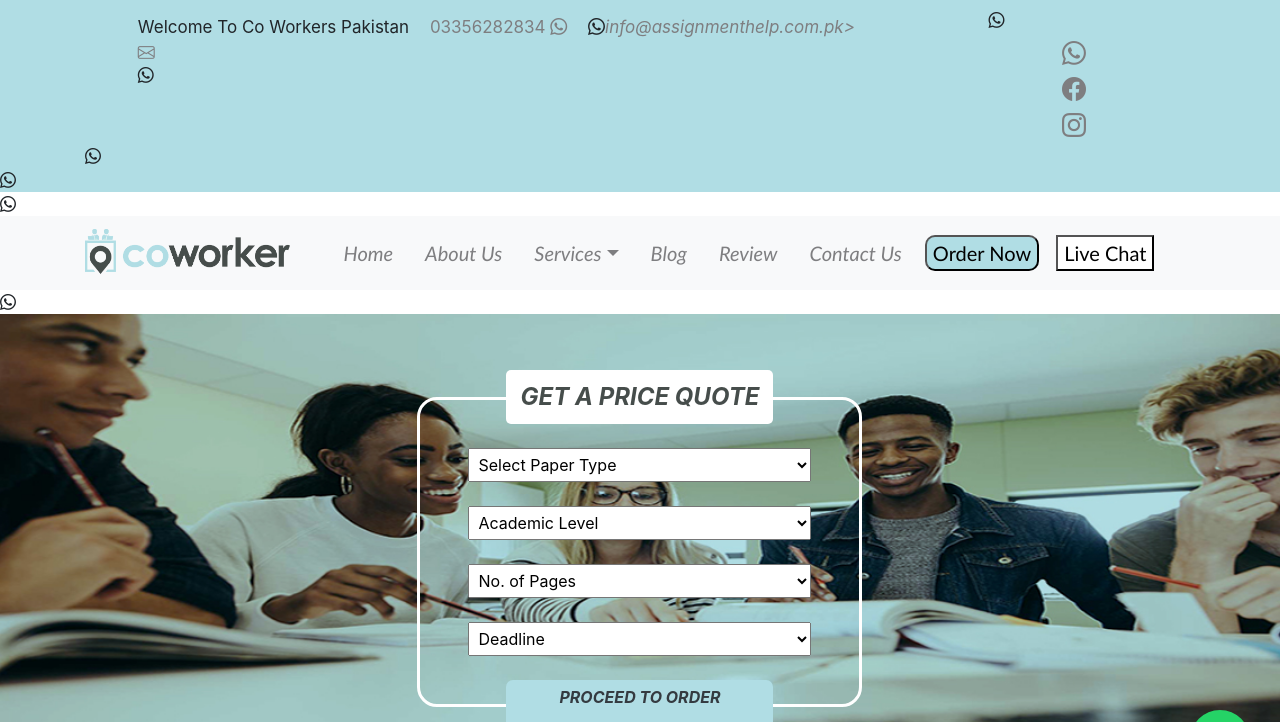
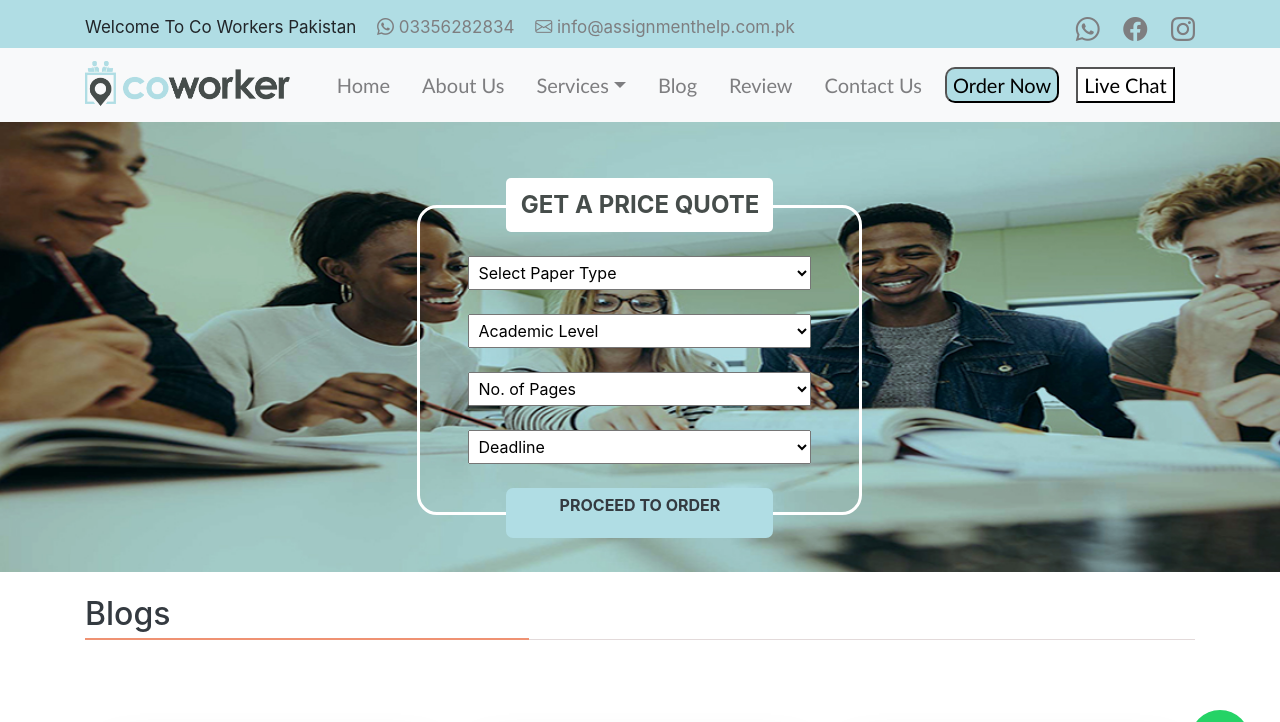
Before and after one commit to afzalabdullah/Co_Workers, a plain HTML site: page index.html in a window 1280 px wide. Shown: the top 722 px of the page. Drawn offline with nearby package versions, Linux system fonts and the light colour scheme.

Commit message:
rechange

```diff
--- a/index.html
+++ b/index.html
@@ -22,8 +22,8 @@
                 <div class="row pt-2">
                         <div class="col-12 col-sm-12 col-md-8 col-lg-8" id="we">
                             <p class="top-text">Welcome To Co Workers Pakistan
-                                <a href="#" class="text-decoration-none text-dark px-3" id="wh">03356282834&nbsp<i class="bi bi-whatsapp"></i</a>
-                                <a href="#" class="text-decoration-none text-dark" id="em">info@assignmenthelp.com.pk>&nbsp<i class="bi bi-envelope"></i></a>
+                                <a href="#" class="text-decoration-none text-dark px-3" id="wh"><i class="bi bi-whatsapp"></i>&nbsp03356282834</a>
+                                <a href="#" class="text-decoration-none text-dark" id="em"><i class="bi bi-envelope"></i>&nbspinfo@assignmenthelp.com.pk</a>
                             </p>
                         </div>
                         <div class="col-12 col-sm-12 col-md-4 col-lg-4" >
```
